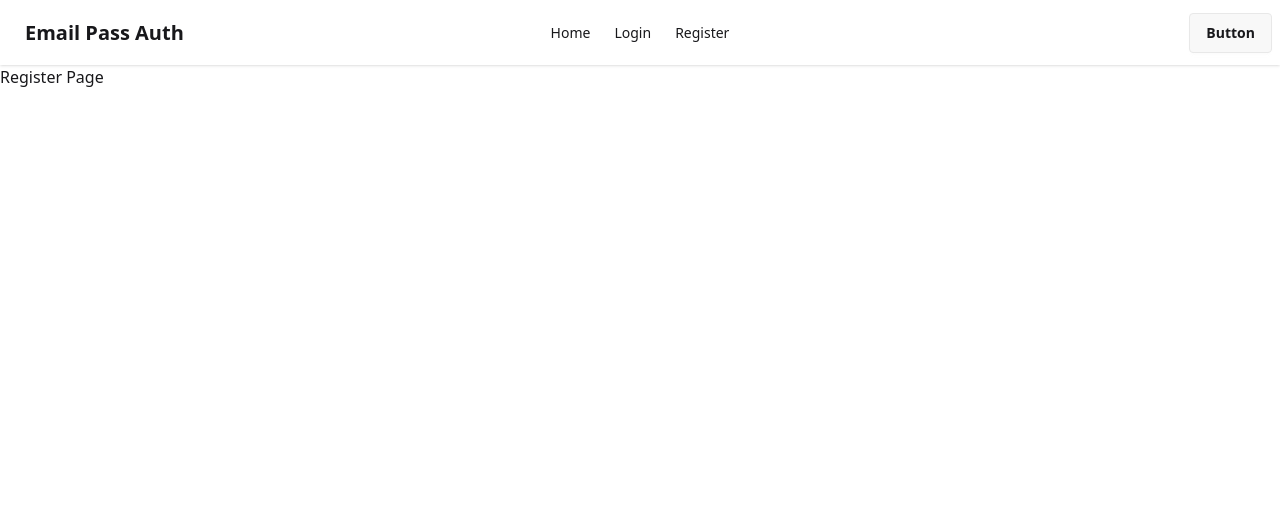
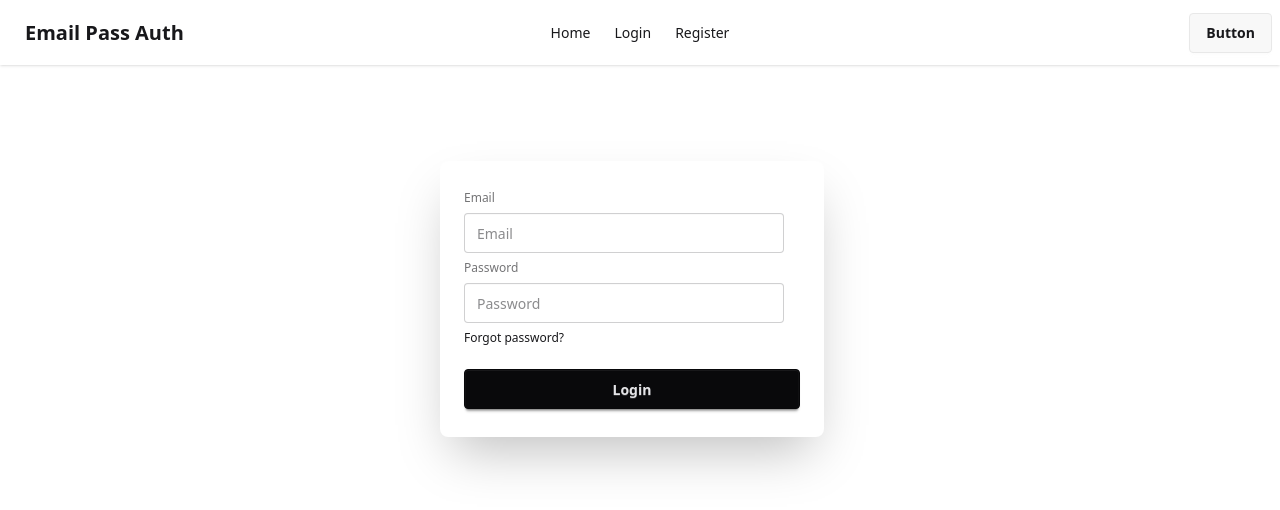
Before and after one commit to abrarasif11/Email-Pass-Auth, a React (Vite) app: page /register in a window 1280 px wide. Shown: the top 510 px of the page. Built offline with nearby package versions, Linux system fonts and the light colour scheme.

Commit message:
on-submit

```diff
--- a/src/component/Register/Register.jsx
+++ b/src/component/Register/Register.jsx
@@ -1,11 +1,38 @@
-import React from 'react'
+import React from "react";
 
 const Register = () => {
+  const handleSubmit = event => {
+    event.preventDefault();
+    console.log(event.target.email.value)
+  }
   return (
-    <div>
-      <h1>Register Page</h1>
-    </div>
-  )
-}
+    <form onSubmit={handleSubmit}>
+      <div className="max-w-lg mx-auto mt-20">
+        <div className="hero-content flex-col lg:flex-row-reverse">
+          <div className="text-center lg:text-left">
+          </div>
+          <div className="card bg-base-100 w-full max-w-sm shrink-0 shadow-2xl">
+            <div className="card-body">
+              <fieldset className="fieldset">
+                <label className="label">Email</label>
+                <input type="email" name="email" className="input" placeholder="Email" />
+                <label className="label">Password</label>
+                <input
+                  type="password"
+                  className="input"
+                  placeholder="Password"
+                />
+                <div>
+                  <a className="link link-hover">Forgot password?</a>
+                </div>
+                <button className="btn btn-neutral mt-4">Login</button>
+              </fieldset>
+            </div>
+          </div>
+        </div>
+      </div>
+    </form>
+  );
+};
 
-export default Register
+export default Register;
```
